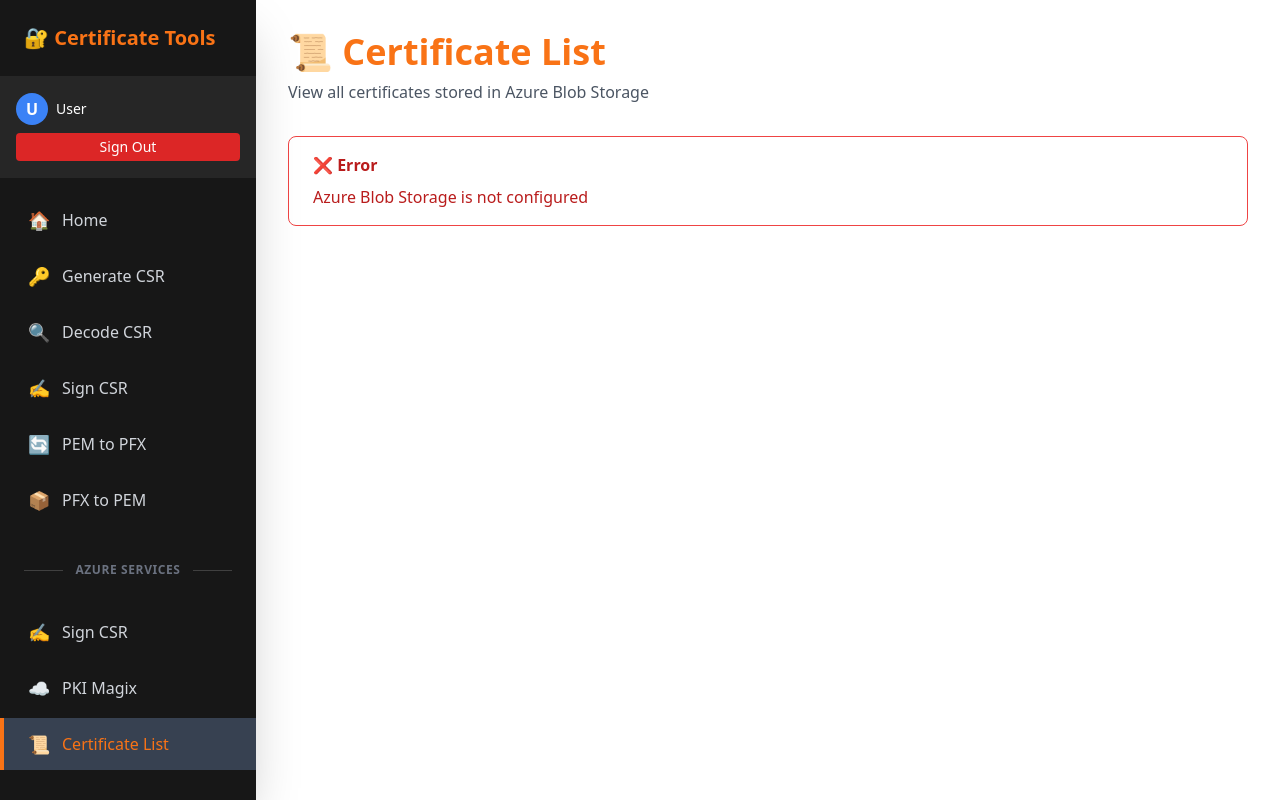
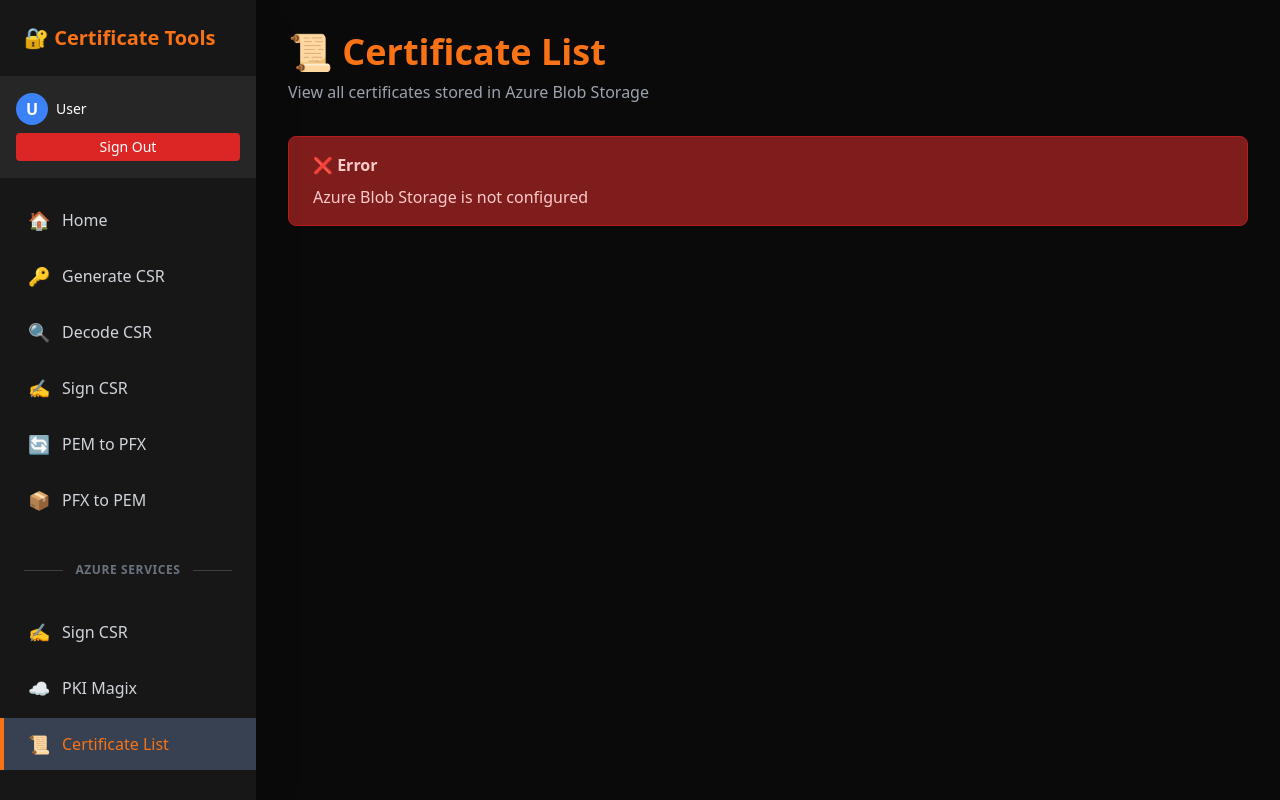
Before and after one commit to gitsoep/certificate-tools, a Flask app: page /certificate-list in a window 1280 px wide. Run offline with Flask 3, Linux system fonts and the light colour scheme; the visitor is signed in with stand-in values (Sample User, id 1).

Commit message:
Revert "white-background"
This reverts commit acd6a8c37972d27fa0322716aec9d6f981b2da08.

```diff
--- a/templates/certificate_list.html
+++ b/templates/certificate_list.html
@@ -17,7 +17,7 @@
         }
     </style>
 </head>
-<body class="bg-white text-gray-900">
+<body class="bg-neutral-950 text-white">
     <div class="flex min-h-screen">
         {% include 'sidebar.html' %}
 
@@ -25,68 +25,68 @@
             <div class="max-w-full">
                 <div class="mb-8">
                     <h1 class="text-4xl font-bold text-orange-500 mb-2">📜 Certificate List</h1>
-                    <p class="text-gray-600">View all certificates stored in Azure Blob Storage</p>
+                    <p class="text-gray-400">View all certificates stored in Azure Blob Storage</p>
                 </div>
 
                 <div id="loading" class="text-center py-12">
                     <div class="inline-block animate-spin rounded-full h-12 w-12 border-b-2 border-orange-500"></div>
-                    <p class="mt-4 text-gray-600">Loading certificates...</p>
+                    <p class="mt-4 text-gray-400">Loading certificates...</p>
                 </div>
 
-                <div id="error" class="hidden bg-white border border-red-500 text-red-700 px-6 py-4 rounded-lg mb-6">
+                <div id="error" class="hidden bg-red-900 border border-red-700 text-red-200 px-6 py-4 rounded-lg mb-6">
                     <h3 class="font-bold mb-2">❌ Error</h3>
                     <p id="error-message"></p>
                 </div>
 
-                <div id="no-certs" class="hidden bg-white border border-blue-500 text-blue-700 px-6 py-4 rounded-lg mb-6">
+                <div id="no-certs" class="hidden bg-blue-900 border border-blue-700 text-blue-200 px-6 py-4 rounded-lg mb-6">
                     <h3 class="font-bold mb-2">ℹ️ No Certificates Found</h3>
                     <p>No certificates found in Azure Blob Storage. Sign a CSR with Azure Key Vault to create certificates.</p>
                 </div>
 
                 <div id="ca-filter" class="hidden mb-6">
-                    <label class="block text-sm font-medium text-gray-700 mb-2">Filter by CA Directory:</label>
-                    <select id="ca-select" class="bg-white border border-gray-300 text-gray-900 rounded-lg px-4 py-2 focus:ring-2 focus:ring-orange-500 focus:border-transparent" onchange="filterByCA()">
+                    <label class="block text-sm font-medium text-gray-400 mb-2">Filter by CA Directory:</label>
+                    <select id="ca-select" class="bg-neutral-800 border border-neutral-700 text-white rounded-lg px-4 py-2 focus:ring-2 focus:ring-orange-500 focus:border-transparent" onchange="filterByCA()">
                         <option value="">All CAs</option>
                     </select>
                 </div>
 
                 <div id="cert-stats" class="hidden grid grid-cols-1 md:grid-cols-4 gap-4 mb-6">
-                    <div class="bg-white border border-gray-300 rounded-lg p-4">
-                        <div class="text-gray-600 text-sm">Total Certificates</div>
-                        <div class="text-2xl font-bold text-gray-900" id="stat-total">0</div>
+                    <div class="bg-neutral-800 border border-neutral-700 rounded-lg p-4">
+                        <div class="text-gray-400 text-sm">Total Certificates</div>
+                        <div class="text-2xl font-bold text-white" id="stat-total">0</div>
                     </div>
-                    <div class="bg-white border border-gray-300 rounded-lg p-4">
-                        <div class="text-gray-600 text-sm">Active</div>
-                        <div class="text-2xl font-bold text-green-600" id="stat-active">0</div>
+                    <div class="bg-neutral-800 border border-neutral-700 rounded-lg p-4">
+                        <div class="text-gray-400 text-sm">Active</div>
+                        <div class="text-2xl font-bold text-green-500" id="stat-active">0</div>
                     </div>
-                    <div class="bg-white border border-gray-300 rounded-lg p-4">
-                        <div class="text-gray-600 text-sm">Expiring Soon (30d)</div>
-                        <div class="text-2xl font-bold text-yellow-600" id="stat-expiring">0</div>
+                    <div class="bg-neutral-800 border border-neutral-700 rounded-lg p-4">
+                        <div class="text-gray-400 text-sm">Expiring Soon (30d)</div>
+                        <div class="text-2xl font-bold text-yellow-500" id="stat-expiring">0</div>
                     </div>
-                    <div class="bg-white border border-gray-300 rounded-lg p-4">
-                        <div class="text-gray-600 text-sm">Expired</div>
-                        <div class="text-2xl font-bold text-red-600" id="stat-expired">0</div>
+                    <div class="bg-neutral-800 border border-neutral-700 rounded-lg p-4">
+                        <div class="text-gray-400 text-sm">Expired</div>
+                        <div class="text-2xl font-bold text-red-500" id="stat-expired">0</div>
                     </div>
                 </div>
 
                 <div id="certificates" class="hidden">
-                    <div class="bg-white border border-gray-300 rounded-lg shadow-lg overflow-hidden">
+                    <div class="bg-neutral-900 border border-neutral-700 rounded-lg shadow-lg overflow-hidden">
                         <div class="overflow-x-auto">
-                            <table class="min-w-full divide-y divide-gray-300">
-                                <thead class="bg-gray-100">
+                            <table class="min-w-full divide-y divide-neutral-700">
+                                <thead class="bg-neutral-800">
                                     <tr>
-                                        <th class="px-6 py-3 text-left text-xs font-medium text-gray-700 uppercase tracking-wider">Status</th>
-                                        <th class="px-6 py-3 text-left text-xs font-medium text-gray-700 uppercase tracking-wider">CA Directory</th>
-                                        <th class="px-6 py-3 text-left text-xs font-medium text-gray-700 uppercase tracking-wider">Common Name</th>
-                                        <th class="px-6 py-3 text-left text-xs font-medium text-gray-700 uppercase tracking-wider">Issuer</th>
-                                        <th class="px-6 py-3 text-left text-xs font-medium text-gray-700 uppercase tracking-wider">Valid From</th>
-                                        <th class="px-6 py-3 text-left text-xs font-medium text-gray-700 uppercase tracking-wider">Expires</th>
-                                        <th class="px-6 py-3 text-left text-xs font-medium text-gray-700 uppercase tracking-wider">Days Left</th>
-                                        <th class="px-6 py-3 text-left text-xs font-medium text-gray-700 uppercase tracking-wider">File Name</th>
-                                        <th class="px-6 py-3 text-left text-xs font-medium text-gray-700 uppercase tracking-wider">Actions</th>
+                                        <th class="px-6 py-3 text-left text-xs font-medium text-gray-400 uppercase tracking-wider">Status</th>
+                                        <th class="px-6 py-3 text-left text-xs font-medium text-gray-400 uppercase tracking-wider">CA Directory</th>
+                                        <th class="px-6 py-3 text-left text-xs font-medium text-gray-400 uppercase tracking-wider">Common Name</th>
+                                        <th class="px-6 py-3 text-left text-xs font-medium text-gray-400 uppercase tracking-wider">Issuer</th>
+                                        <th class="px-6 py-3 text-left text-xs font-medium text-gray-400 uppercase tracking-wider">Valid From</th>
+                                        <th class="px-6 py-3 text-left text-xs font-medium text-gray-400 uppercase tracking-wider">Expires</th>
+                                        <th class="px-6 py-3 text-left text-xs font-medium text-gray-400 uppercase tracking-wider">Days Left</th>
+                                        <th class="px-6 py-3 text-left text-xs font-medium text-gray-400 uppercase tracking-wider">File Name</th>
+                                        <th class="px-6 py-3 text-left text-xs font-medium text-gray-400 uppercase tracking-wider">Actions</th>
                                     </tr>
                                 </thead>
-                                <tbody id="cert-table-body" class="bg-white divide-y divide-gray-300">
+                                <tbody id="cert-table-body" class="bg-neutral-900 divide-y divide-neutral-700">
                                     <!-- Table rows will be inserted here -->
                                 </tbody>
                             </table>
--- a/templates/csr-generator-result.html
+++ b/templates/csr-generator-result.html
@@ -6,11 +6,11 @@
     <title>{{ app_title }}</title>
     <script src="/static/tailwindcss.js"></script>
 </head>
-<body class="bg-white min-h-screen flex">
+<body class="bg-neutral-900 min-h-screen flex">
     {% include 'sidebar.html' %}
 
     <div class="flex-1 p-6 md:p-10">
-    <div class="max-w-4xl bg-white p-8 md:p-12">
+    <div class="max-w-4xl bg-white shadow-2xl p-8 md:p-12">
         <h1 class="text-4xl font-bold text-gray-800 mb-4">✅ CSR Generated Successfully!</h1>
         <p class="text-xl text-gray-600 mb-8">Your Certificate Signing Request has been generated</p>
 
--- a/templates/csr_decoder.html
+++ b/templates/csr_decoder.html
@@ -6,12 +6,12 @@
     <title>{{ app_title }}</title>
     <script src="/static/tailwindcss.js"></script>
 </head>
-<body class="bg-white min-h-screen flex">
+<body class="bg-neutral-900 min-h-screen flex">
     {% set active_page = 'csr-decoder' %}
     {% include 'sidebar.html' %}
 
     <div class="flex-1 p-6 md:p-10">
-    <div class="max-w-4xl bg-white p-8 md:p-12">
+    <div class="max-w-4xl bg-white shadow-2xl p-8 md:p-12">
         <h1 class="text-4xl font-bold text-gray-800 mb-4">🔍 CSR Decoder</h1>
         <p class="text-xl text-gray-600 mb-8">Decode and view the contents of a Certificate Signing Request (CSR).</p>
 
--- a/templates/csr_generator.html
+++ b/templates/csr_generator.html
@@ -6,16 +6,16 @@
     <title>{{ app_title }}</title>
     <script src="/static/tailwindcss.js"></script>
 </head>
-<body class="bg-white min-h-screen flex">
+<body class="bg-neutral-900 min-h-screen flex">
     {% set active_page = 'csr-generator' %}
     {% include 'sidebar.html' %}
 
     <div class="flex-1 p-6 md:p-10">
-        <div class="max-w-4xl bg-white p-8 md:p-12">
+        <div class="max-w-4xl bg-white shadow-2xl p-8 md:p-12">
             <h1 class="text-4xl font-bold text-gray-800 mb-4">🔐 CSR Generator</h1>
             <p class="text-xl text-gray-600 mb-8">Generate a CSR and private key for an mTLS certificate.</p>
 
-            <div class="bg-white border-l-4 border-blue-500 p-4 mb-8">
+            <div class="bg-blue-50 border-l-4 border-blue-500 p-4 mb-8">
                 <span class="text-blue-700">ℹ️ Fill in the form below to generate a CSR and private key.</span>
             </div>
 
--- a/templates/csr_signer_akv.html
+++ b/templates/csr_signer_akv.html
@@ -6,12 +6,12 @@
     <title>{{ app_title }}</title>
     <script src="/static/tailwindcss.js"></script>
 </head>
-<body class="bg-white min-h-screen flex">
+<body class="bg-neutral-900 min-h-screen flex">
     {% set active_page = 'csr-signer-akv' %}
     {% include 'sidebar.html' %}
 
     <div class="flex-1 p-6 md:p-10">
-    <div class="max-w-4xl bg-white p-8 md:p-12">
+    <div class="max-w-4xl bg-white shadow-2xl p-8 md:p-12">
         <h1 class="text-4xl font-bold text-gray-800 mb-4">☁️ Azure Key Vault CSR Signer</h1>
         <p class="text-xl text-gray-600 mb-8">Sign CSR with CA from Azure Key Vault</p>
 
--- a/templates/pfx_converter.html
+++ b/templates/pfx_converter.html
@@ -6,12 +6,12 @@
     <title>{{ app_title }}</title>
     <script src="/static/tailwindcss.js"></script>
 </head>
-<body class="bg-white min-h-screen flex">
+<body class="bg-neutral-900 min-h-screen flex">
     {% set active_page = 'pfx-converter' %}
     {% include 'sidebar.html' %}
 
     <div class="flex-1 p-6 md:p-10">
-    <div class="max-w-4xl bg-white p-8 md:p-12">
+    <div class="max-w-4xl bg-white shadow-2xl p-8 md:p-12">
         <h1 class="text-4xl font-bold text-gray-800 mb-4">🔄 PEM to PFX Converter</h1>
         <p class="text-xl text-gray-600 mb-8">Combine Private Key and Certificate into PFX</p>
 
--- a/templates/pfx_to_pem.html
+++ b/templates/pfx_to_pem.html
@@ -6,12 +6,12 @@
     <title>{{ app_title }}</title>
     <script src="/static/tailwindcss.js"></script>
 </head>
-<body class="bg-white min-h-screen flex">
+<body class="bg-neutral-900 min-h-screen flex">
     {% set active_page = 'pfx-to-pem' %}
     {% include 'sidebar.html' %}
 
     <div class="flex-1 p-6 md:p-10">
-    <div class="max-w-4xl bg-white p-8 md:p-12">
+    <div class="max-w-4xl bg-white shadow-2xl p-8 md:p-12">
         <h1 class="text-4xl font-bold text-gray-800 mb-4">📦 PFX to PEM Converter</h1>
         <p class="text-xl text-gray-600 mb-8">Extract Private Key and Certificates from PFX</p>
 
```
Also changed, not shown: templates/csr_signer.html (+4 -4 lines), templates/index.html (+7 -7 lines), templates/login.html (+5 -5 lines), templates/pki.html (+13 -13 lines).
